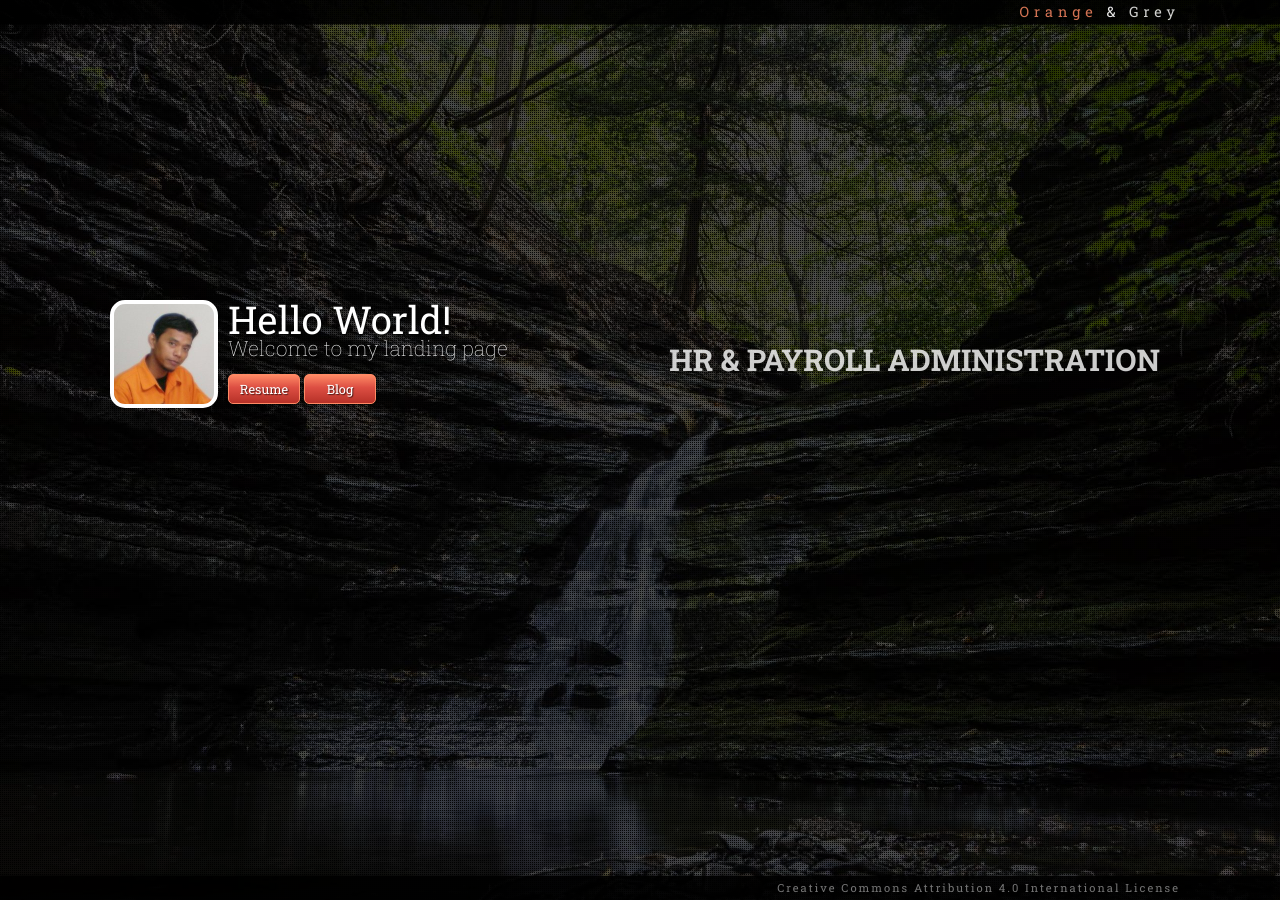
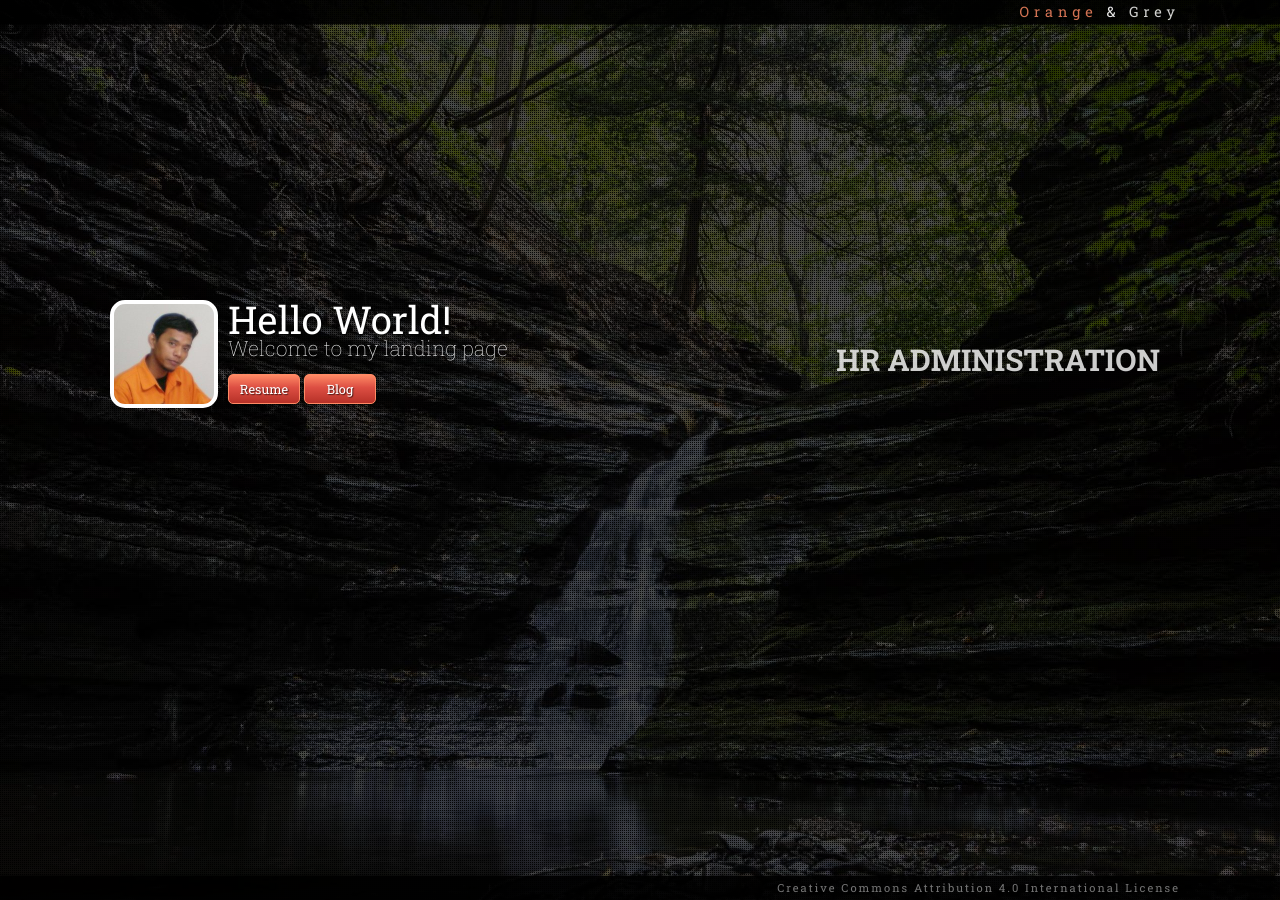
Before and after one commit to thegreyside/materialize_portfolio_jekyll, a Jekyll site: the page built from index.html, in a window 1280 px wide. Built offline with Jekyll 4.4.1, drawn with Linux system fonts in a browser that asks for light colours.

Commit message:
edit accomplishments

```diff
--- a/_includes/landpage.html
+++ b/_includes/landpage.html
@@ -2,7 +2,7 @@
 	<ul class="body-slideshow">
 		<li><span></span>
 			<div class="one">
-				<h3>HR & PAYROLL ADMINISTRATION</h3>
+				<h3>HR ADMINISTRATION</h3>
 			</div>
 		</li>
 		<li><span></span>
```
